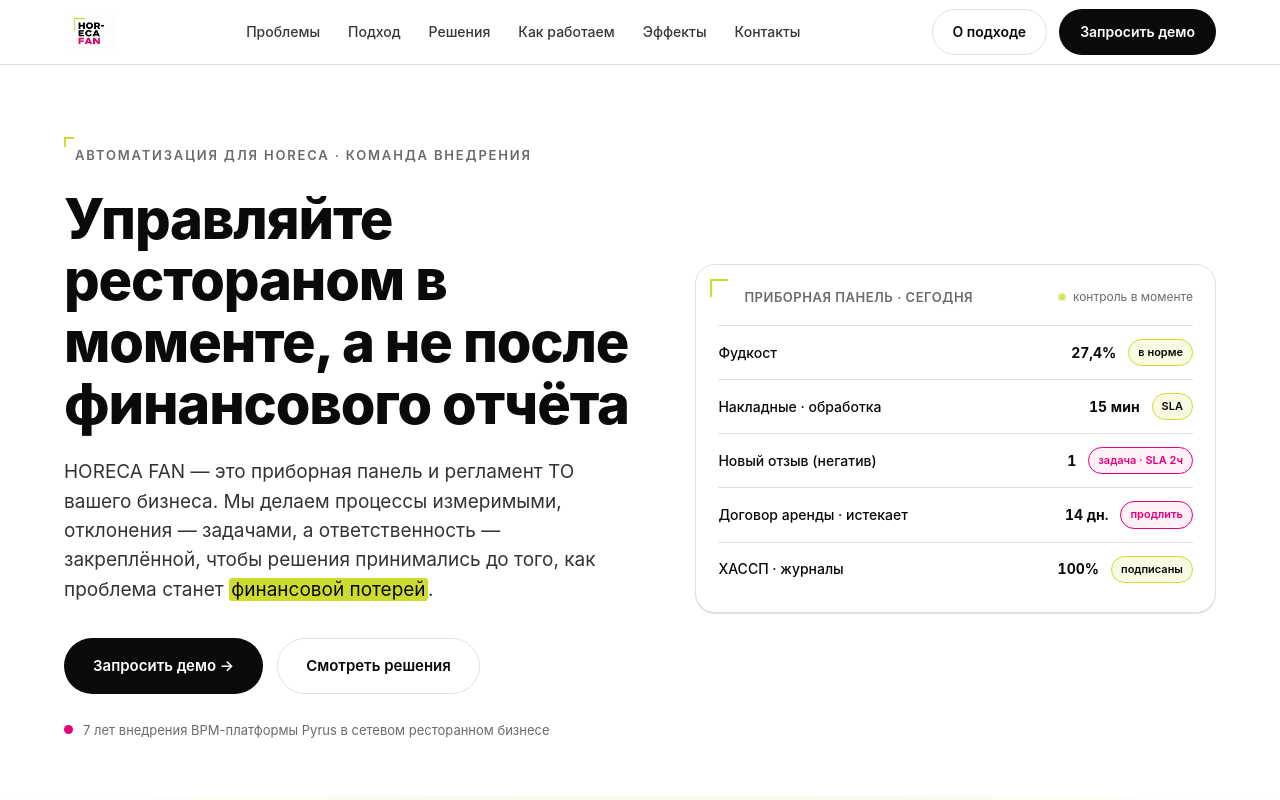
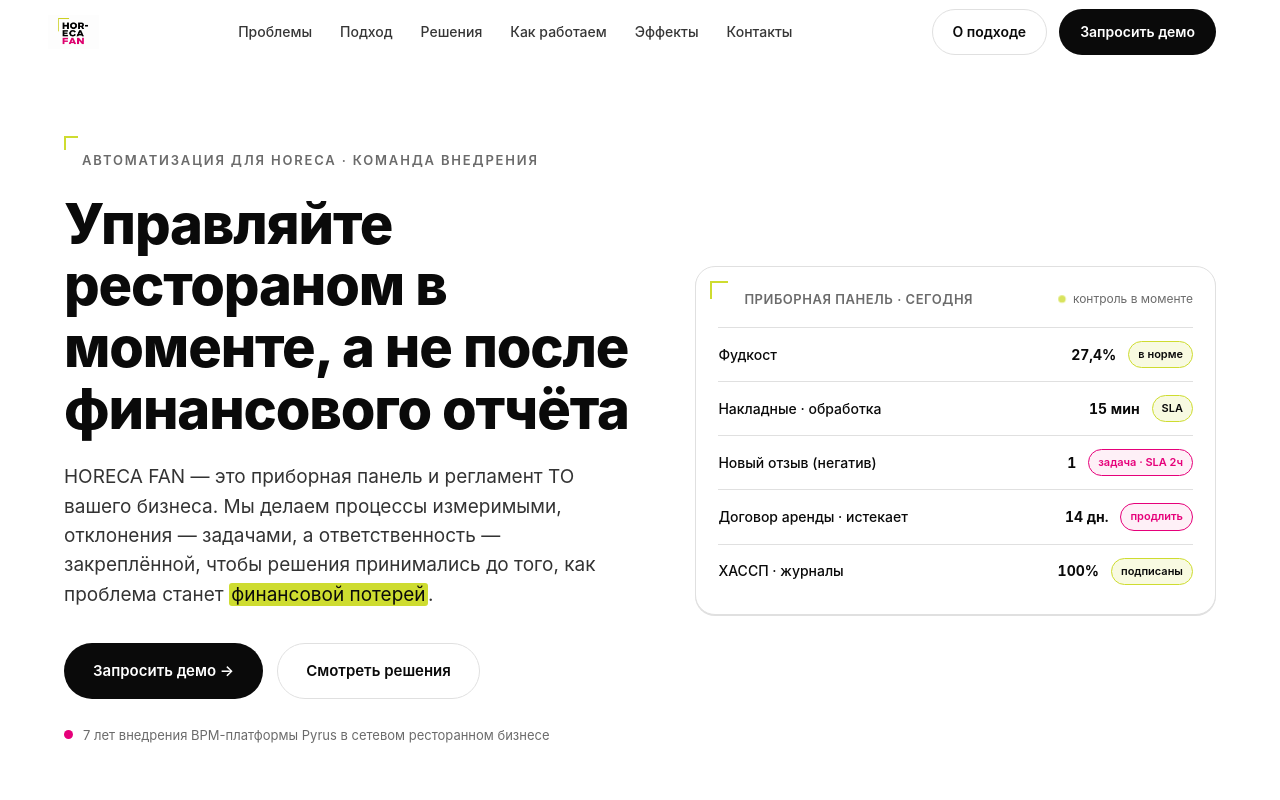
Before and after one commit to YMAKE2702/horeca-fan-site-, a plain HTML site: page index.html in a window 1280 px wide. Shown: the top 800 px of the page. Drawn offline with Linux system fonts and the light colour scheme.

Commit message:
fix: header layout

```diff
--- a/index.html
+++ b/index.html
@@ -63,13 +63,13 @@
     font-weight: 600;
     display: inline-block;
     position: relative;
-    padding-left: 11px;
-    padding-top: 8px;
+    padding-left: 18px;
+    padding-top: 14px;
   }
   .eyebrow .corner {
     position: absolute;
     top: 0; left: 0;
-    width: 10px; height: 10px;
+    width: 14px; height: 14px;
     border-top: 2px solid var(--lime); border-left: 2px solid var(--lime);
   }
   .eyebrow.alt .corner { border-color: var(--fuchsia); }
@@ -83,14 +83,13 @@
   /* ── Header ─────────────────────────────────────────────── */
   .site-header {
     position: sticky; top: 0; z-index: 50;
-    background: rgba(255,255,255,0.92);
-    border-bottom: 1px solid var(--line);
+    background: var(--white);
   }
   .site-header .wrap {
     display: flex; align-items: center; justify-content: space-between;
     height: 64px;
   }
-  .brand { display: flex; align-items: center; gap: 10px; }
+  .brand { display: flex; align-items: center; gap: 10px; margin-left: -16px; }
   .brand img { height: 34px; width: auto; }
 
   .nav { display: flex; gap: 28px; }
```
